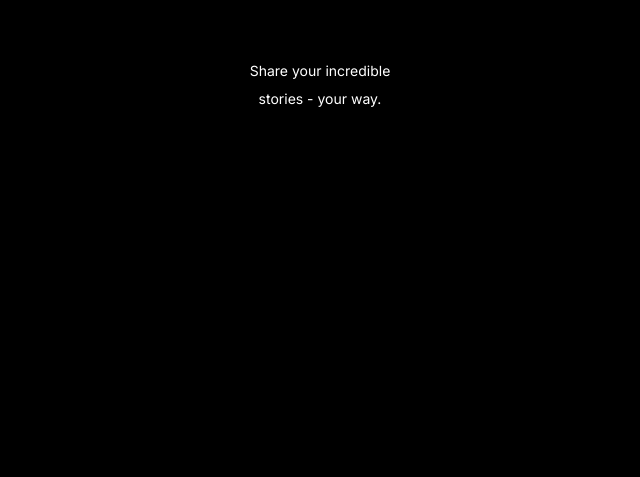
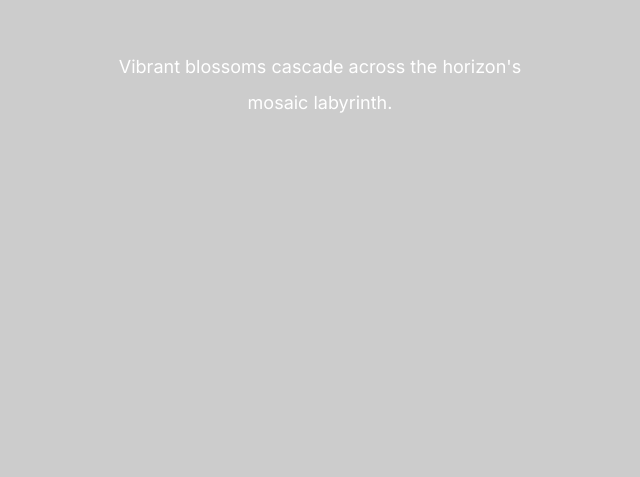
Before and after one commit to dajawhite/Of-Age, a Next.js app in the folder of-age-app/: page / in a window 1280 px wide. Shown: the part 323-800 px from the top of the page, without its empty margins (320-960 px from the left). Built offline with nearby package versions, Linux system fonts and the light colour scheme.

Commit message:
full animation working

```diff
--- a/of-age-app/src/app/globals.css
+++ b/of-age-app/src/app/globals.css
@@ -109,6 +109,20 @@
   height: 12rem;
 }
 
+.image-container {
+  width: 400px;
+  height: 500px;
+  overflow: hidden;
+  display: flex;
+  align-items: center;
+  justify-content: center;
+}
+
+.image-container img {
+  height: 100%;
+  object-fit: cover;
+}
+
 /*unbench*/
 .oa-nav {
   border-bottom-right-radius: 10px;
--- a/of-age-app/src/components/Hero.tsx
+++ b/of-age-app/src/components/Hero.tsx
@@ -9,6 +9,9 @@
     const [showText, setShowText] = useState(false);
     const [showNavbar, setShowNavbar] = useState(false);
     const [fadeOutImages, setFadeOutImages] = useState(false);
+    const [fadeOutImage1, setFadeOutImage1] = useState(false);
+    const [fadeOutImage2, setFadeOutImage2] = useState(false);
+    const [fadeOutImage3, setFadeOutImage3] = useState(false);
     const [fadeOutText, setFadeOutText] = useState(false);
 
     React.useEffect(() => {
@@ -18,20 +21,36 @@
         });
 
         const timers = [
+            //after 4s fade out images & within 1s remove images & show text
+
             setTimeout(() => {
-              setFadeOutImages(true);
-              setTimeout(() => {
-                setShowImages(false);
-                setShowText(true);
-              }, 1000); // matches the fade-out duration
+                setFadeOutImage1(true);
+            }, 2500),
+
+            setTimeout(() => {
+                setFadeOutImage2(true);
+            }, 3000),
+
+            setTimeout(() => {
+                setFadeOutImage3(true);
+            }, 3500),
+
+            setTimeout(() => {
+                setFadeOutImages(true);
+                setTimeout(() => {
+                    setShowImages(false);
+                    setShowText(true);
+                }, 1000)
             }, 4000),
+
+            //after 7s fade out text & within 1s remove text & show navbar and hero
             setTimeout(() => {
               setFadeOutText(true);
               setTimeout(() => {
                 setShowText(false);
                 setShowNavbar(true);
-              }, 1000); // matches the fade-out duration
-            }, 7000)
+              }, 2000); // matches the fade-out duration
+            }, 6500)
           ];
 
           return () => timers.forEach(timer => clearTimeout(timer));
@@ -41,15 +60,15 @@
         <div className='relative '>
             {/* Images */}
             {showImages && (
-                <div className={`h-screen flex flex-row items-center pt-24 pb-24 justify-center space-x-16 px-6 transition-all duration-1000 ${fadeOutImages ? 'opacity-0' : ''}`}>
-                    <div data-aos="fade-up" data-aos-delay="500">
+                <div className={`h-screen flex flex-row items-center pt-24 pb-24 justify-center space-x-14 px-10 transition-all duration-1000`}>
+                    <div data-aos="fade-up" data-aos-delay="500" className={`image-container ${fadeOutImage1 ? 'opacity-0' : ''}`}>
                         <img src="/whohere.jpg" alt="Image 1" className='rounded-md' />
                     </div>
-                    <div data-aos="fade-up" data-aos-delay="1500">
-                        <img src="/beingbuilt.jpg" alt="Image 2" className='rounded-md'/>
+                    <div data-aos="fade-up" data-aos-delay="1000" className={`image-container ${fadeOutImage2 ? 'opacity-0' : ''}`}>
+                        <img src="/beingbuilt.jpg" alt="Image 2" className='rounded-md' />
                     </div>
-                    <div data-aos="fade-up" data-aos-delay="2500">
-                        <img src="/events.jpg" alt="Image 3" className='rounded-md'/>
+                    <div data-aos="fade-up" data-aos-delay="1500" className={`image-container ${fadeOutImage3 ? 'opacity-0' : ''}`}>
+                        <img src="/events.jpg" alt="Image 3" className='rounded-md' />
                     </div>
                 </div>
             )}
@@ -57,25 +76,25 @@
             {/* Text */}
             {showText && (
                 <div className={`h-screen flex flex-col items-center pt-28 pb-24 justify-center px-6 transition-all duration-1000 bg-black ${fadeOutText ? 'opacity-0' : ''}`} data-aos="fade-in">
-                    <h1 className="text-sm text-center leading-loose text-white">
-                        Share your incredible <br/> stories - your way.
+                    <h1 className="text-lg text-center leading-loose text-white">
+                    Vibrant blossoms cascade across the horizon's <br/> mosaic labyrinth.
                     </h1>
                 </div>
             )}
 
             {/* Navbar/Header Section - Initially hidden */}
             {showNavbar && (
-                <div className="top-0 left-0 w-full transition-all duration-1000">
-                    <NavBar data-aos="fade-up"></NavBar>
+                <div className="top-0 left-0 w-full">
+                    <NavBar data-aos="fade-down"></NavBar>
                     <header className='items-center pt-28 pb-24'>
                         <div className='mb-16 flex flex-col items-center' data-aos="fade-up" data-aos-delay="4000">
                         <h1 className='text-8xl text-center leading-loose'>
-                            Share your incredible <br/> stories  - your way.
+                            Our main message  <br/> will  - go here.
                         </h1>
                         </div>
                         <div className='flex flex-col items-center' data-aos="fade-up" data-aos-delay="4500">
                         <p className='text-2xl text-center leading-loose'>
-                            Post the stories you are passionate about, short or long. <br/> Create photo updates, vlogs, articles or even books.
+                        In the vibrant mosaic, whispers of the horizon's zenith resonate through  <br/> the quantum labyrinth, where blossoms and wanderlust cascade.
                         </p>
                         </div>
                     </header>
--- a/of-age-app/src/components/NavBar.tsx
+++ b/of-age-app/src/components/NavBar.tsx
@@ -13,10 +13,10 @@
                     <Link href="index.html" aria-current="page" className="mr-32"><Image src="/oa-word.png" alt="" width={100} height={70} /></Link>
                     <div className="flex items-center relative h-full">
                         <Link href="index.html" className="mr-8">
-                            <div className="uppercase tracking-tight text-xs underline decoration-2 underline-offset-4">Find devs</div>
+                            <div className="uppercase tracking-tight text-xs underline decoration-2 underline-offset-4">who are we</div>
                         </Link>
                         <Link href="index.html" className="mr-8">
-                            <div className="uppercase tracking-tight text-xs underline decoration-2 underline-offset-4">Find work</div>
+                            <div className="uppercase tracking-tight text-xs underline decoration-2 underline-offset-4">what we do</div>
                         </Link>
                     </div>
                 </div>
@@ -27,12 +27,12 @@
                             <div className="uppercase tracking-tight text-xs primtext">Log in</div>
                         </Link>
                         <Link href="index.html" target="_blank" className="nav-butt signup flex">
-                            <div className="uppercase text-white tracking-tight text-xs">Try it for free</div>
+                            <div className="uppercase text-white tracking-tight text-xs">Early Access</div>
                             <div className="ml-8"><Image src="/white-arrow.png" alt="" width={15} height={15} /></div>
                         </Link>
                     </div>
                     <Link href="#" className="flex items-center">
-                        <div className="uppercase tracking-tight text-xs mr-4 primtext">Menu</div>
+                        <div className="uppercase tracking-tight text-xs mr-4 primtext">More</div>
                         <Image src="/menu-icon.svg" alt="" width={50} height={50}/>
                     </Link>
                 </div>
```
